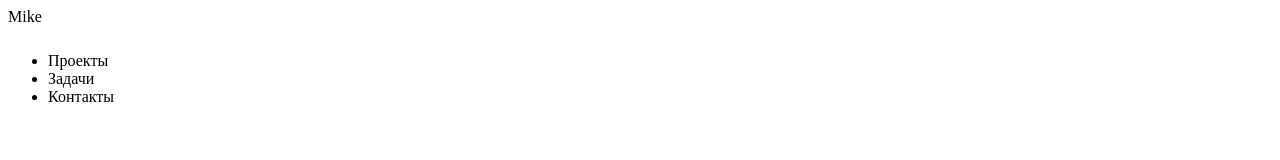
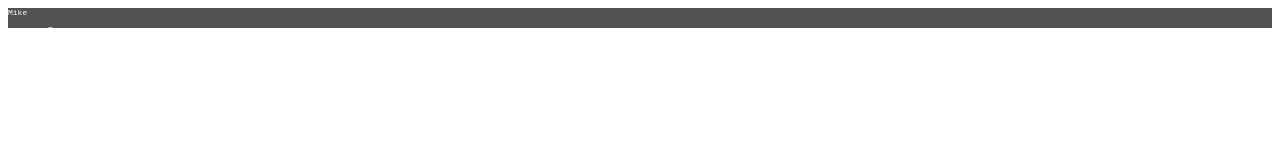
Before and after one commit to MikhailTo/MikhailTo.github.io, a plain HTML site: page index.html in a window 1280 px wide. Drawn offline with Linux system fonts and the light colour scheme.

Commit message:
header font

```diff
--- a/style.css
+++ b/style.css
@@ -1,5 +1,12 @@
 .header {
     display: flex;
+    width: auto;
+    height: 20px;
+    background-color: rgb(82, 82, 82);
     flex-direction: column;
-    row-gap: 10px;
+    column-gap: 10px;
+
+    color: #ffffff;
+    font-family: 'Courier New', Courier, monospace;
+    font-size: 8px;
 }
```
